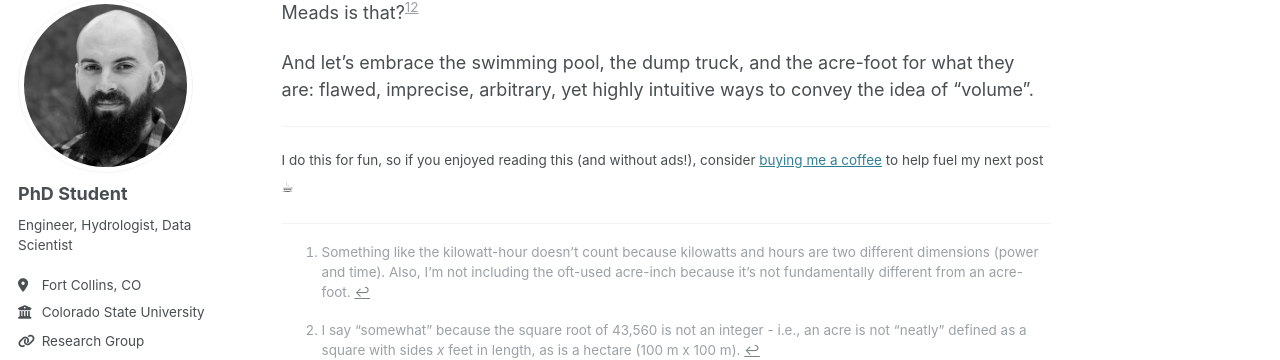
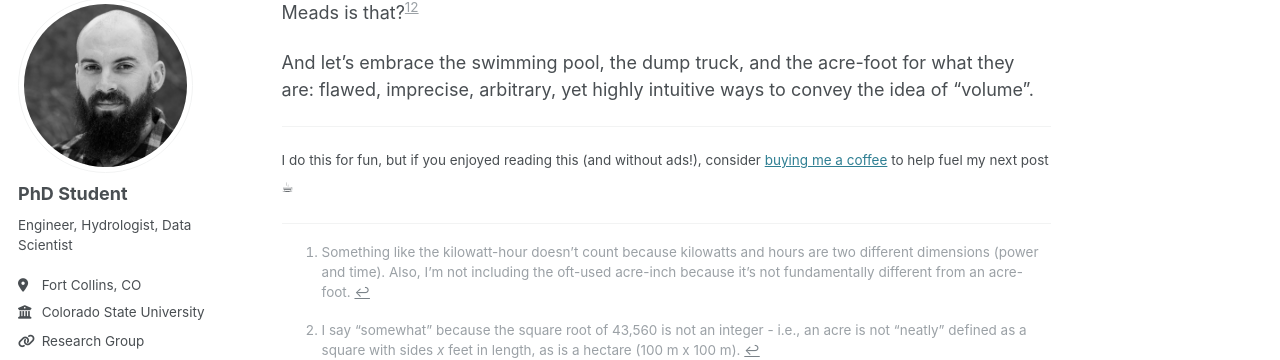
Before and after one commit to realmiketalbot/realmiketalbot.github.io, a Jekyll site: the page built from _posts/2024-12-31-in-defense-of-acre-feet.md, in a window 1280 px wide and 900 px high, scrolled down 10370 px. Shown: the part 108-468 px from the top of the window. Built offline with Jekyll 4.4.1, drawn with Linux system fonts in a browser that asks for light colours; emoji names are drawn with the system emoji font; some web fonts are replaced.

Commit message:
Minor revision

```diff
--- a/_posts/2024-12-31-in-defense-of-acre-feet.md
+++ b/_posts/2024-12-31-in-defense-of-acre-feet.md
@@ -105,7 +105,7 @@ And let's embrace the swimming pool, the dump truck, and the acre-foot for what
 
 <hr>
 
-<small>I do this for fun, so if you enjoyed reading this (and without ads!), consider <a href="https://buymeacoffee.com/talbotmichu
+<small>I do this for fun, but if you enjoyed reading this (and without ads!), consider <a href="https://buymeacoffee.com/talbotmichu
 ">buying me a coffee</a> to help fuel my next post :coffee:</small>
 
 <hr>
```
